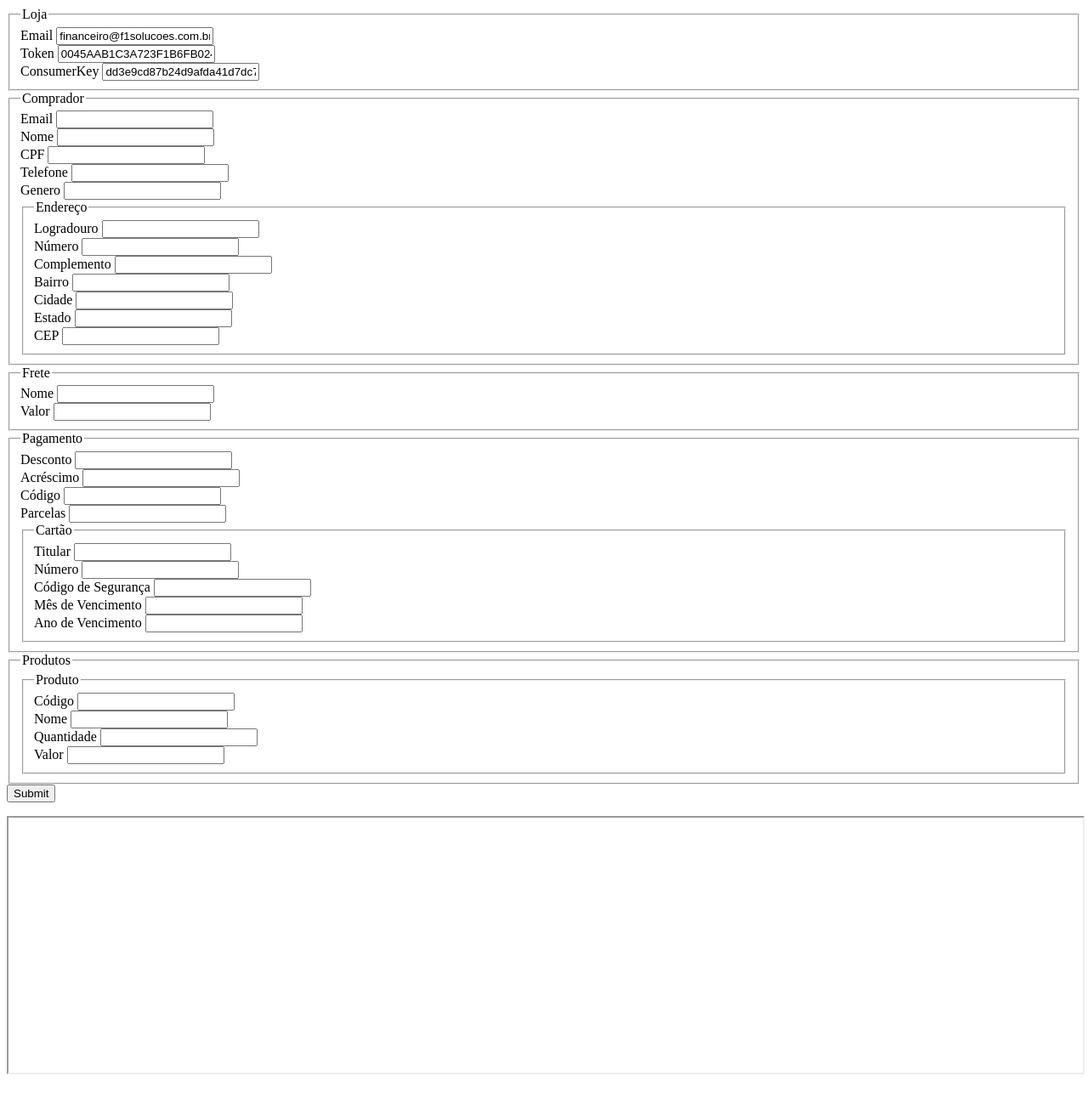
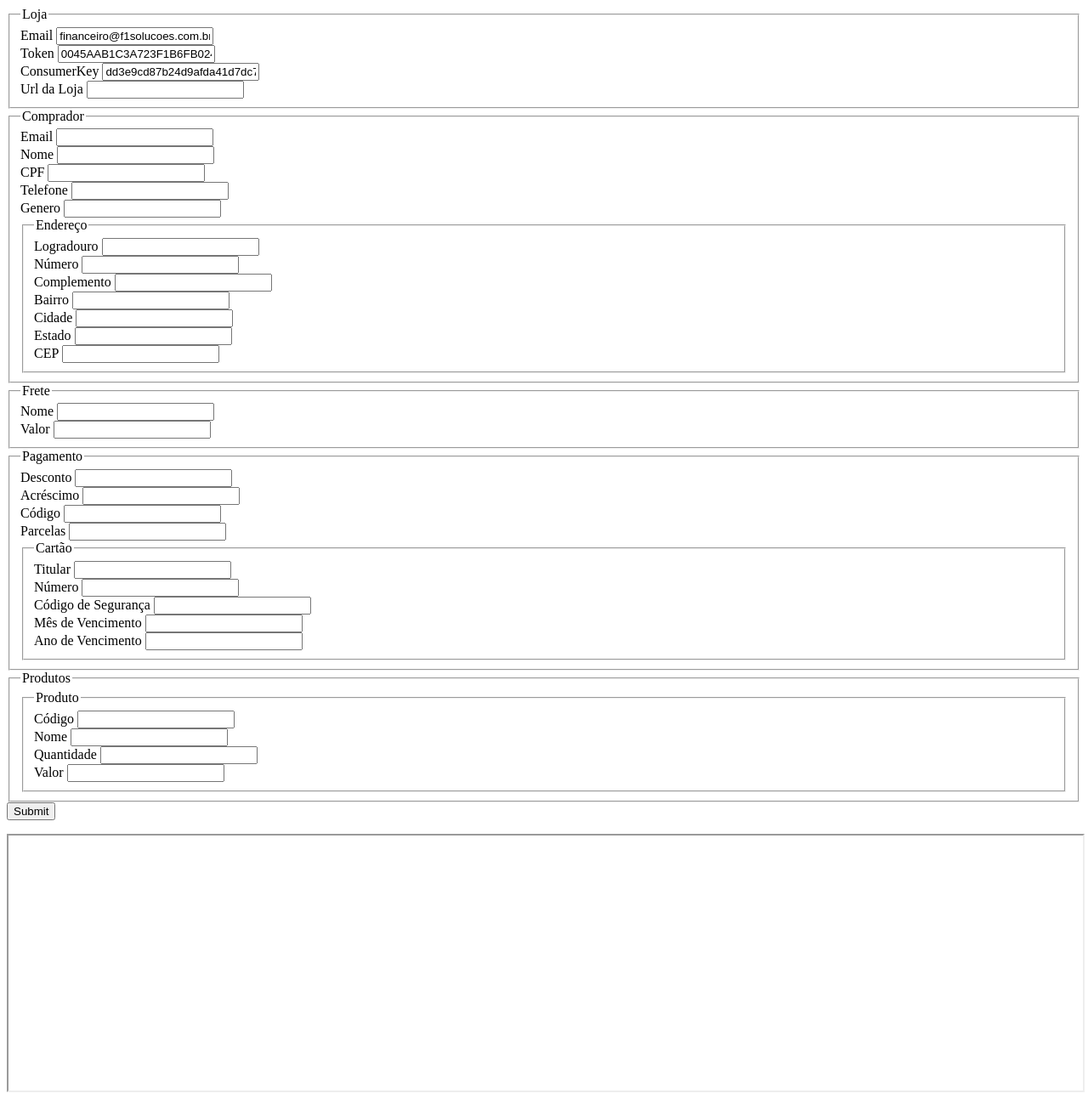
Before and after one commit to lfelipecunha/PaymentsAndFreightWebservices, a PHP site: page /teste.php in a window 1280 px wide. Shown: the whole page at 85% size. Before the commit the page ends 1264 px from the top, so only its background shows below. Run offline with PHP 8.4, Linux system fonts and the light colour scheme.

Commit message:
Adição de campo para inserção de url

```diff
--- a/bcash/teste.php
+++ b/bcash/teste.php
@@ -7,6 +7,8 @@
         <input type="text" name="loja[token]" value="0045AAB1C3A723F1B6FB024C6BAA0642"/><br/>
         <label>ConsumerKey</label>
         <input type="text" name="loja[consumerKey]" value="dd3e9cd87b24d9afda41d7dc7633721f5a47e60e"/><br/>
+        <label>Url da Loja</label>
+        <input type="text" name="loja[url]" value=""/><br/>
     </fieldset>
     <fieldset>
         <legend>Comprador</legend>
```
